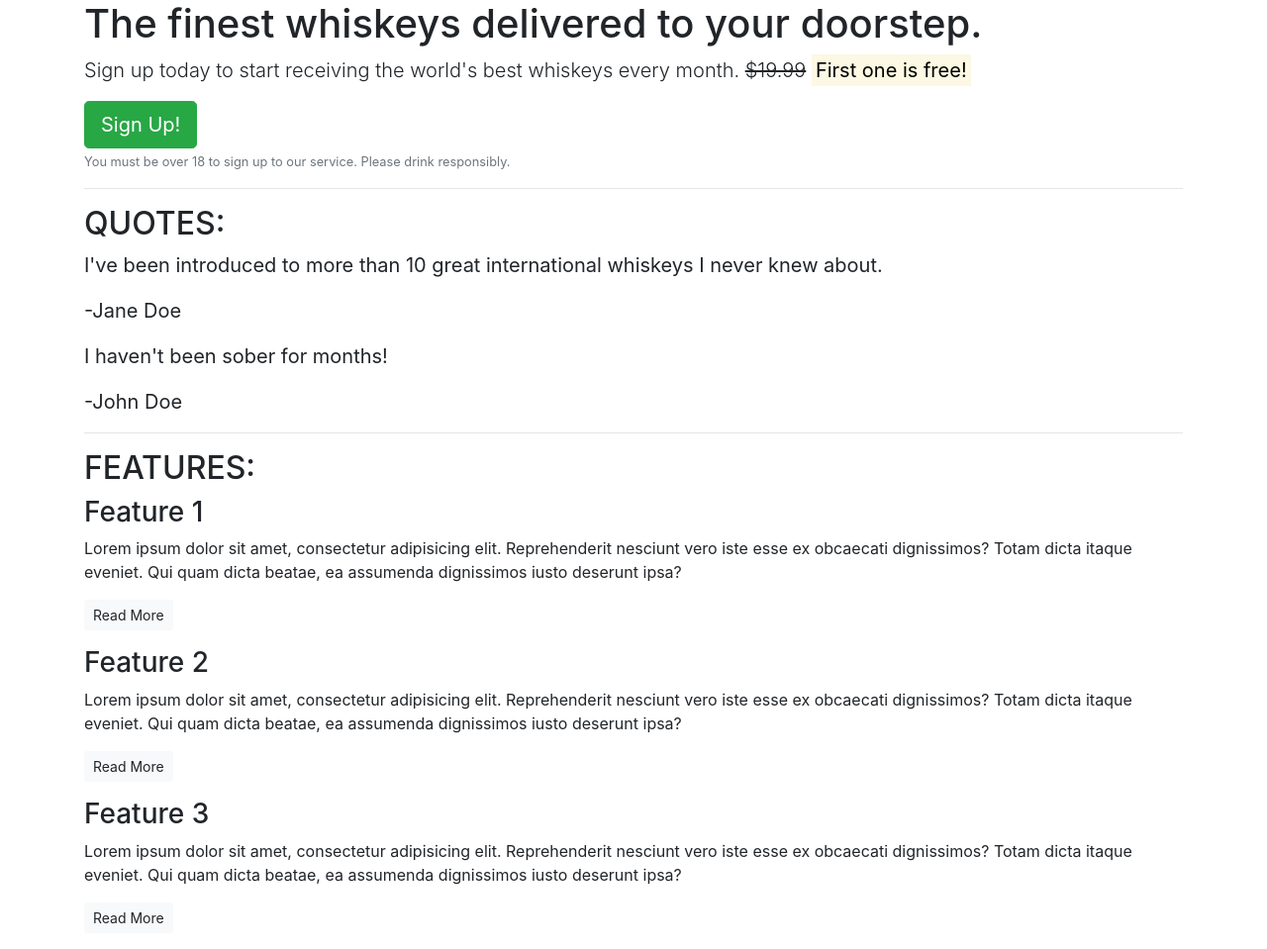
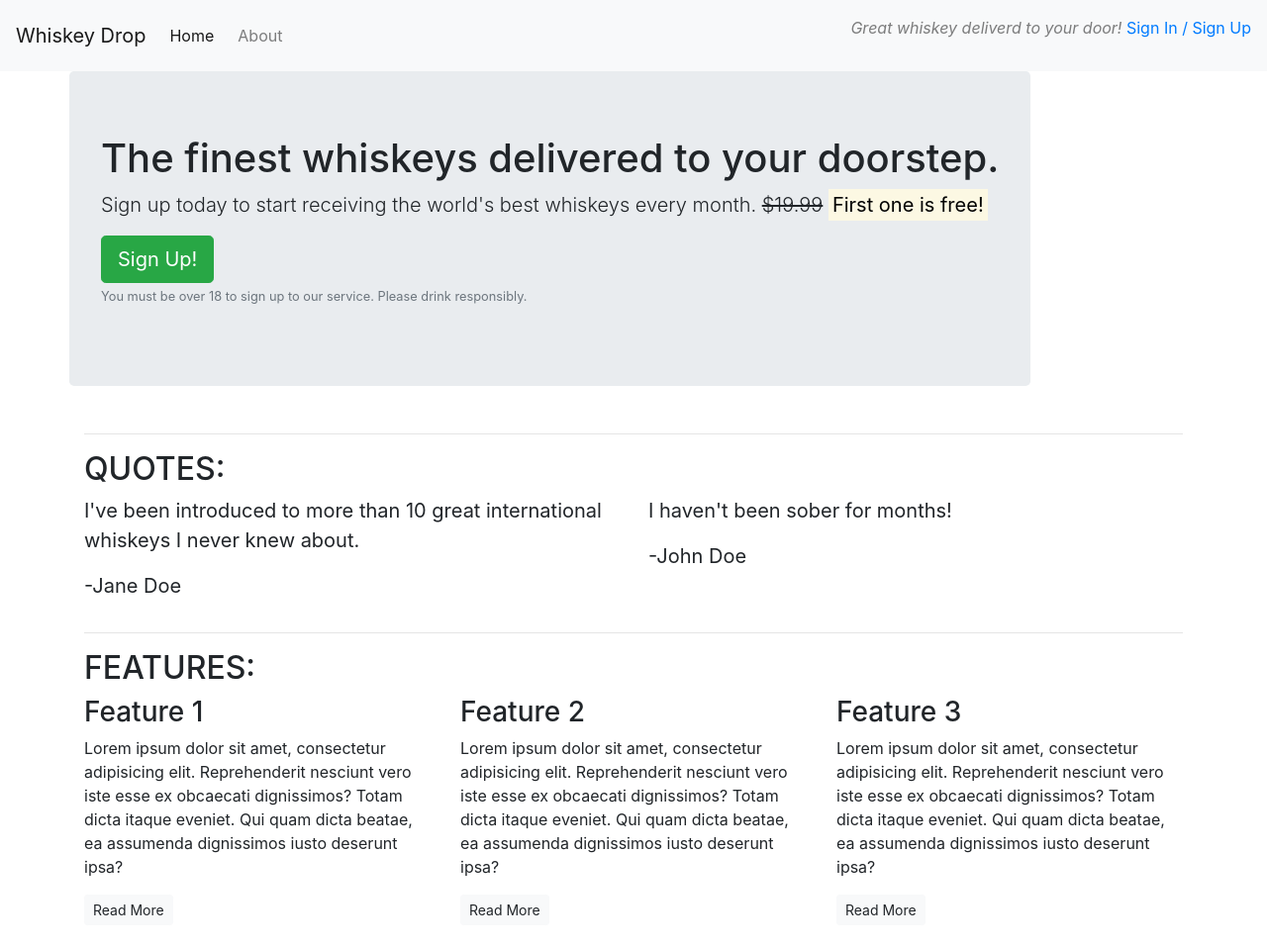
Before and after one commit to sjoates28/bootstrap4, a plain HTML site: page index.html in a window 1280 px wide. Shown: the whole page at 99% size. Drawn offline with nearby package versions, Linux system fonts and the light colour scheme.

Commit message:
added navbar, defined row and column classes

```diff
--- a/index.html
+++ b/index.html
@@ -7,67 +7,119 @@
     <meta http-equiv="X-UA-Compatible" content="ie=edge">
     <title>Whiskey Drop | Taste a new whiskey every month</title>
 
-<link rel="stylesheet" href="https://stackpath.bootstrapcdn.com/bootstrap/4.1.3/css/bootstrap.min.css" integrity="sha384-MCw98/SFnGE8fJT3GXwEOngsV7Zt27NXFoaoApmYm81iuXoPkFOJwJ8ERdknLPMO" crossorigin="anonymous">
-    <script src="https://stackpath.bootstrapcdn.com/bootstrap/4.1.3/js/bootstrap.min.js" integrity="sha384-ChfqqxuZUCnJSK3+MXmPNIyE6ZbWh2IMqE241rYiqJxyMiZ6OW/JmZQ5stwEULTy" crossorigin="anonymous"></script>
+    <link rel="stylesheet" href="https://stackpath.bootstrapcdn.com/bootstrap/4.1.3/css/bootstrap.min.css"
+        integrity="sha384-MCw98/SFnGE8fJT3GXwEOngsV7Zt27NXFoaoApmYm81iuXoPkFOJwJ8ERdknLPMO" crossorigin="anonymous">
+    <script src="https://stackpath.bootstrapcdn.com/bootstrap/4.1.3/js/bootstrap.min.js"
+        integrity="sha384-ChfqqxuZUCnJSK3+MXmPNIyE6ZbWh2IMqE241rYiqJxyMiZ6OW/JmZQ5stwEULTy" crossorigin="anonymous">
+    </script>
 </head>
 
 <body>
+    <!-- Navbar -->
+    <nav class="navbar navbar-light bg-light navbar-expand-sm">
+        <a href="/" class="navbar-brand">Whiskey Drop</a>
+        <ul class="navbar-nav mr-auto">
+            <li class="active nav-item mr-2"><a class="nav-link" href="/">Home</a></li>
+            <li class="nav-item mr-2"><a class="nav-link" href="/">About</a></li>
+            <li class="nav-item mr-2 d-block d-sm-none"><a class="nav-link" href="/login">Sign In / Sign Up</a></li>
+        </ul>
+        <div class="d-none d-md-block">
+            <p class="navbar-text mr-auto mr-2"><i>Great whiskey deliverd to your door!</i></p>
+            <a href="/login">Sign In / Sign Up</a>
+        </div>
+    </nav>
+    <!-- /.navbar -->
+
     <article class="container">
-        <!---------- Callout ---------->
-        <section class="callout">
+        <!-- Callout -->
+        <div class="row">
+            <section class="callout jumbotron">
                 <h1>The finest whiskeys delivered to your doorstep.</h1>
                 <p class="lead">Sign up today to start receiving the world's best whiskeys every month.
                     <s>$19.99</s> <strong><mark>First one is free!</mark></strong></p>
                 <button class="btn btn-success btn-lg">Sign Up!</button>
-            <p class="text-muted"><small>You must be over 18 to sign up to our service. Please drink responsibly.</small></p>
+                <p class="text-muted"><small>You must be over 18 to sign up to our service. Please drink
+                        responsibly.</small></p>
             </section>
-        <!----------- /.callout ---------->
+        </div>
+        <!-- /.callout -->
         <hr>
 
-        <!---------- Quotes ---------->
+        <!-- Quotes -->
         <section class="quotes">
+            <div class="row">
+                <div class="col-12 col-md-6">
                     <h2 class="text-uppercase">Quotes:</h2>
+                </div>
+            </div>
+            <div class="row">
+                <div class="col-12 col-md-6">
                     <blockquote class="blockquote">
                         <p>I've been introduced to more than 10 great international whiskeys I never knew about.</p>
                         <p>-Jane Doe</p>
                     </blockquote>
+                </div>
+                <div class="col-12 col-md-6">
                     <blockquote class="blockquote">
                         <p>I haven't been sober for months!</p>
                         <p>-John Doe</p>
+                    </blockquote>
+                </div>
             </div>
         </section>
-        <!---------- /.quotes ---------->
+        <!-- /.quotes -->
         <hr>
 
-        <!---------- Features ---------->
+        <!-- Features -->
         <section class="features">
+            <div class="row">
+                <div class="col-12 col-md-6">
                     <h2 class="text-uppercase">Features:</h2>
+                </div>
+            </div>
+            <div class="row">
+                <div class="col-12 col-md-6 col-lg-4">
                     <div class="feature">
                         <h3>Feature 1</h3>
-                <p>Lorem ipsum dolor sit amet, consectetur adipisicing elit.
-                    Reprehenderit nesciunt vero iste esse ex obcaecati dignissimos? Totam dicta itaque eveniet.
-                    Qui quam dicta beatae, ea assumenda dignissimos iusto deserunt ipsa?
+                        <p>Lorem ipsum dolor sit amet, consectetur adipisicing elit. Reprehenderit nesciunt vero iste
+                            esse
+                            ex
+                            obcaecati dignissimos? Totam dicta itaque eveniet. Qui quam dicta beatae, ea assumenda
+                            dignissimos
+                            iusto deserunt ipsa?
                         </p>
                         <p><a class="btn btn-sm btn-light" href="">Read More</a></p>
                     </div>
+                </div>
+                <div class="col-12 col-md-6 col-lg-4">
                     <div class="feature">
                         <h3>Feature 2</h3>
-                <p>Lorem ipsum dolor sit amet, consectetur adipisicing elit.
-                    Reprehenderit nesciunt vero iste esse ex obcaecati dignissimos? Totam dicta itaque eveniet.
-                    Qui quam dicta beatae, ea assumenda dignissimos iusto deserunt ipsa?
+                        <p>Lorem ipsum dolor sit amet, consectetur adipisicing elit. Reprehenderit nesciunt vero iste
+                            esse
+                            ex
+                            obcaecati dignissimos? Totam dicta itaque eveniet. Qui quam dicta beatae, ea assumenda
+                            dignissimos
+                            iusto deserunt ipsa?
                         </p>
                         <p><a class="btn btn-sm btn-light" href="">Read More</a></p>
                     </div>
+                </div>
+                <div class="col-12 d-md-none d-lg-block col-lg-4">
                     <div class="feature">
                         <h3>Feature 3</h3>
-                <p>Lorem ipsum dolor sit amet, consectetur adipisicing elit.
-                    Reprehenderit nesciunt vero iste esse ex obcaecati dignissimos? Totam dicta itaque eveniet.
-                        Qui quam dicta beatae, ea assumenda dignissimos iusto deserunt ipsa?
+                        <p>Lorem ipsum dolor sit amet, consectetur adipisicing elit. Reprehenderit nesciunt vero iste
+                            esse
+                            ex
+                            obcaecati dignissimos? Totam dicta itaque eveniet. Qui quam dicta beatae, ea assumenda
+                            dignissimos
+                            iusto deserunt ipsa?
                         </p>
                         <p><a class="btn btn-sm btn-light" href="">Read More</a></p>
                     </div>
+                </div>
+            </div>
         </section>
-        <!---------- /.features ---------->
+        <!-- /.features -->
     </article>
 </body>
 
```
Lines whose indentation alone changed are shown as unchanged.
